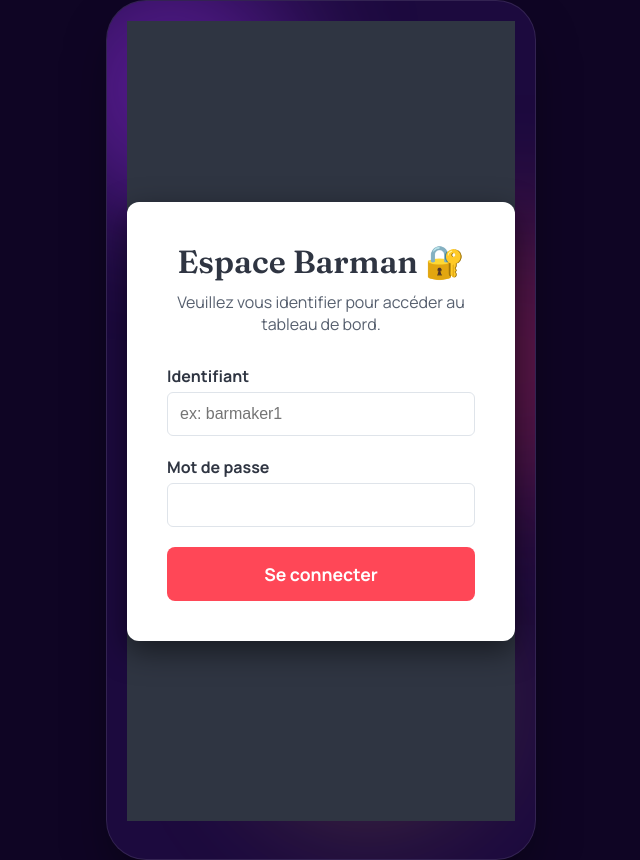
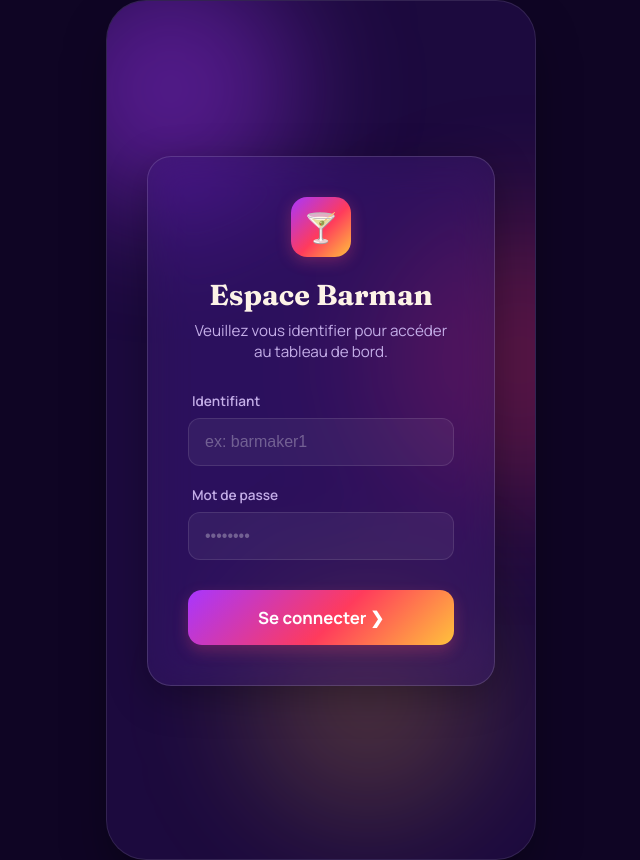
Before and after one commit to LivDel/Barapp, a Vue app in the folder frontend/: page /barmaker/login in a window 1280 px wide. Shown: the whole page, without its empty margins (319-959 px from the left). Built offline with nearby package versions, Linux system fonts and the light colour scheme; the HTML template or start-up script is replaced by a standard one.

Commit message:
style: adaptation de la page de login barmaker à la charte graphique

```diff
--- a/frontend/src/views/barmaker/BarmakerLoginView.vue
+++ b/frontend/src/views/barmaker/BarmakerLoginView.vue
@@ -1,23 +1,23 @@
 <template>
   <div class="login-page">
-    <div class="login-card">
-      <h1>Espace Barman 🔐</h1>
-      <p>Veuillez vous identifier pour accéder au tableau de bord.</p>
+    <div class="login-card glass-panel">
+      <div class="icon-wrapper">🍸</div>
+      <h1>Espace Barman</h1>
+      <p class="subtitle">Veuillez vous identifier pour accéder au tableau de bord.</p>
 
-      <!-- Le @submit.prevent empêche la page de se recharger (comportement par défaut d'un form HTML) -->
       <form @submit.prevent="handleLogin" class="login-form">
         <div class="form-group">
           <label for="identifiant">Identifiant</label>
-          <input type="text" id="identifiant" v-model="identifiant" required placeholder="ex: barmaker1" />
+          <input type="text" id="identifiant" class="glass-input" v-model="identifiant" required placeholder="ex: barmaker1" />
         </div>
 
         <div class="form-group">
           <label for="password">Mot de passe</label>
-          <input type="password" id="password" v-model="motDePasse" required />
+          <input type="password" id="password" class="glass-input" v-model="motDePasse" required placeholder="••••••••" />
         </div>
 
         <button type="submit" class="btn-login" :disabled="loading">
-          {{ loading ? 'Connexion en cours...' : 'Se connecter' }}
+          {{ loading ? 'Connexion en cours...' : 'Se connecter ❯' }}
         </button>
       </form>
 
@@ -43,15 +43,9 @@ const handleLogin = async () => {
   errorMsg.value = ''
 
   try {
-    // 1. On appelle notre API Java
     const barmaker = await BarmakerService.login(identifiant.value, motDePasse.value)
-
-    // 2. Si c'est un succès, on mémorise le barman dans le store global
     setBarmakerUser(barmaker.identifiant, barmaker.nom)
-
-    // 3. On le redirige vers sa page sécurisée
     router.push('/barmaker/dashboard')
-
   } catch (error) {
     errorMsg.value = "Identifiants incorrects. Veuillez réessayer."
   } finally {
@@ -65,28 +59,51 @@ const handleLogin = async () => {
   display: flex;
   align-items: center;
   justify-content: center;
-  height: 100vh;
-  background: #2f3542; /* Fond sombre pour bien marquer la différence avec le côté client clair */
+  min-height: 100vh;
+  padding: 20px;
+}
+
+.glass-panel {
+  background: rgba(58, 29, 110, 0.45);
+  backdrop-filter: blur(20px) saturate(140%);
+  -webkit-backdrop-filter: blur(20px) saturate(140%);
+  border: 1px solid rgba(255, 255, 255, 0.14);
+  border-radius: 24px;
 }
 
 .login-card {
-  background: white;
   padding: 40px;
-  border-radius: 12px;
-  box-shadow: 0 10px 30px rgba(0,0,0,0.5);
   width: 100%;
-  max-width: 400px;
+  max-width: 420px;
   text-align: center;
+  box-shadow: 0 10px 40px rgba(0,0,0,0.3);
+}
+
+.icon-wrapper {
+  width: 60px;
+  height: 60px;
+  margin: 0 auto 20px auto;
+  display: grid;
+  place-items: center;
+  border-radius: 16px;
+  background: var(--grad-sunset, linear-gradient(135deg, #ff4d6d 0%, #ff8c00 100%));
+  color: white;
+  font-size: 1.8rem;
+  box-shadow: 0 4px 15px rgba(255, 77, 109, 0.3);
 }
 
 h1 {
-  color: #2f3542;
-  margin-bottom: 10px;
+  font-family: var(--font-display, "Fraunces", serif);
+  font-size: 1.8rem;
+  font-weight: 700;
+  color: var(--foreground, #ffffff);
+  margin: 0 0 8px 0;
 }
 
-p {
-  color: #57606f;
-  margin-bottom: 30px;
+.subtitle {
+  color: var(--muted-foreground, #a4b0be);
+  font-size: 0.95rem;
+  margin: 0 0 30px 0;
 }
 
 .form-group {
@@ -96,44 +113,72 @@ p {
 
 label {
   display: block;
-  font-weight: bold;
-  color: #2f3542;
-  margin-bottom: 5px;
+  font-size: 0.85rem;
+  font-weight: 600;
+  color: var(--muted-foreground, #a4b0be);
+  margin-bottom: 8px;
+  padding-left: 4px;
 }
 
-input {
+.glass-input {
   width: 100%;
-  padding: 12px;
-  border: 1px solid #dfe4ea;
-  border-radius: 6px;
+  padding: 14px 16px;
+  background: rgba(255, 255, 255, 0.05);
+  border: 1px solid rgba(255, 255, 255, 0.1);
+  border-radius: 12px;
+  color: white;
   font-size: 1rem;
+  transition: all 0.3s ease;
+}
+
+.glass-input:focus {
+  outline: none;
+  border-color: rgba(255, 77, 109, 0.5);
+  background: rgba(255, 255, 255, 0.08);
+  box-shadow: 0 0 0 4px rgba(255, 77, 109, 0.1);
+}
+
+.glass-input::placeholder {
+  color: rgba(255, 255, 255, 0.3);
 }
 
 .btn-login {
-  background: #ff4757; /* Rouge dynamique */
+  background: var(--grad-sunset, linear-gradient(135deg, #ff4d6d 0%, #ff8c00 100%));
   color: white;
   border: none;
-  padding: 15px;
+  padding: 16px;
   width: 100%;
-  border-radius: 8px;
-  font-size: 1.1rem;
+  border-radius: 14px;
+  font-size: 1.05rem;
   font-weight: bold;
   cursor: pointer;
-  transition: background 0.2s;
+  margin-top: 10px;
+  box-shadow: 0 6px 15px rgba(255, 77, 109, 0.25);
+  transition: transform 0.1s, opacity 0.3s, box-shadow 0.3s;
 }
 
-.btn-login:hover {
-  background: #ff6b81;
+.btn-login:hover:not(:disabled) {
+  box-shadow: 0 8px 20px rgba(255, 77, 109, 0.35);
+}
+
+.btn-login:active:not(:disabled) {
+  transform: scale(0.98);
 }
 
 .btn-login:disabled {
-  background: #a4b0be;
+  opacity: 0.6;
   cursor: not-allowed;
+  box-shadow: none;
 }
 
 .error-msg {
+  background: rgba(255, 71, 87, 0.15);
   color: #ff4757;
-  margin-top: 20px;
+  padding: 12px;
+  border-radius: 10px;
+  margin-top: 24px;
+  font-size: 0.9rem;
   font-weight: bold;
+  border: 1px solid rgba(255, 71, 87, 0.3);
 }
 </style>
```
